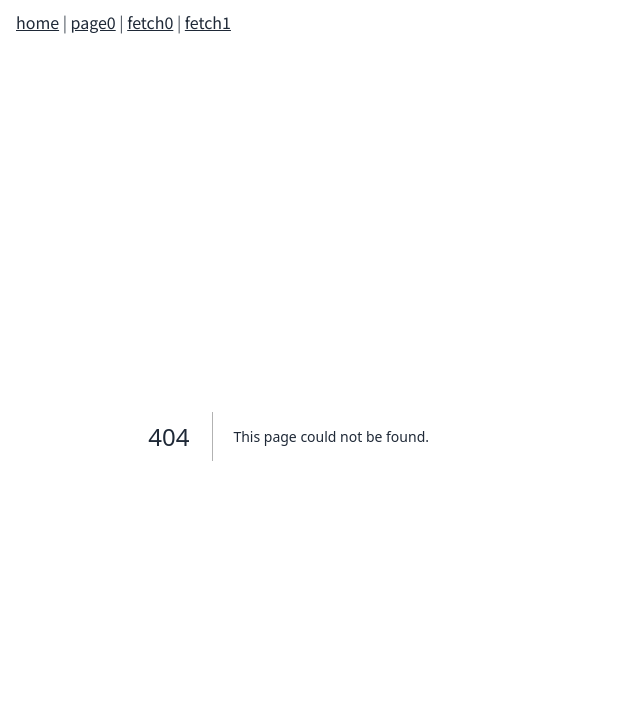
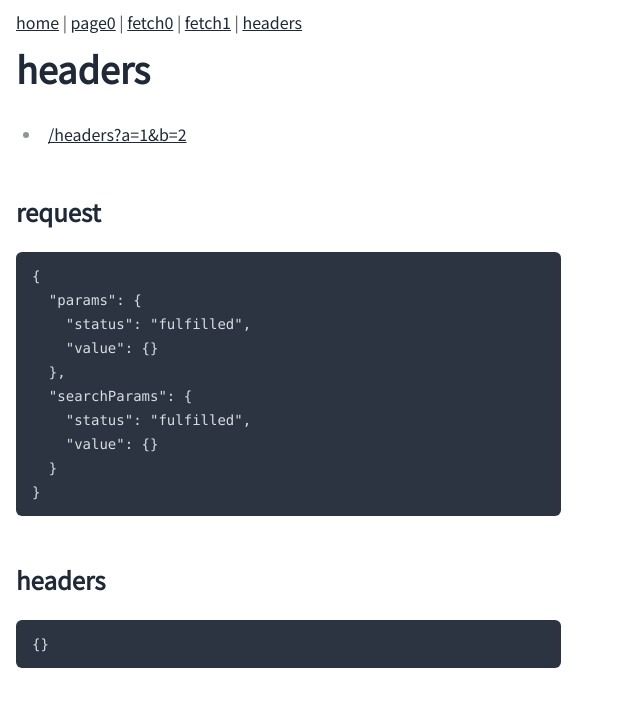
Before and after one commit to heiwa4126/nextjs-my-app1, a Next.js app: page /headers in a window 1280 px wide. Before the commit this address had no page. Shown: the top 706 px of the page, without its empty margins (0-640 px from the left). Built offline with nearby package versions, Linux system fonts and the light colour scheme.

Commit message:
add headers

```diff
--- a/app/api/now/route.ts
+++ b/app/api/now/route.ts
@@ -8,6 +8,6 @@ function sleep(ms: number): Promise<void> {
 export async function POST() {
   // return NextResponse.json({ detail: 'Item not found' }, { status: 422 }); // error test
   // return NextResponse.json('Very Bad Request', { status: 500 }); // error test2
-  await sleep(2000); // slow API emulation
+  await sleep(1000); // slow API emulation
   return NextResponse.json({ now: getCurrentTimeInRFC3339() });
 }
--- /dev/null
+++ b/app/headers/page.tsx
@@ -0,0 +1,26 @@
+import { Metadata } from 'next';
+import { headers } from 'next/headers';
+import Link from 'next/link';
+
+const title = 'headers';
+export const metadata: Metadata = {
+  title
+};
+
+export default async function Page(request: Request) {
+  const headersList = headers();
+  return (
+    <main className="mx-4 my-3">
+      <h1>{title}</h1>
+      <ul>
+        <li>
+          <Link href="/headers?a=1&b=2">{'/headers?a=1&b=2'}</Link>
+        </li>
+      </ul>
+      <h2>request</h2>
+      <pre>{JSON.stringify(request, null, 2)}</pre>
+      <h2>headers</h2>
+      <pre>{JSON.stringify(headersList, null, 2)}</pre>
+    </main>
+  );
+}
--- a/app/layout.tsx
+++ b/app/layout.tsx
@@ -16,7 +16,7 @@ export default async function RootLayout({ children }: { children: React.ReactNo
       <body className={`${noto.className} prose`} data-theme="light">
         <nav className="mx-4 mt-2">
           <Link href="/">home</Link> | <Link href="/page0">page0</Link> | <Link href="/fetch0">fetch0</Link> |{' '}
-          <Link href="/fetch1">fetch1</Link>
+          <Link href="/fetch1">fetch1</Link> | <Link href="/headers">headers</Link>
         </nav>
         {children}
       </body>
```
Also changed, not shown: 1 other file (tests, documents, lock files or other folders).
